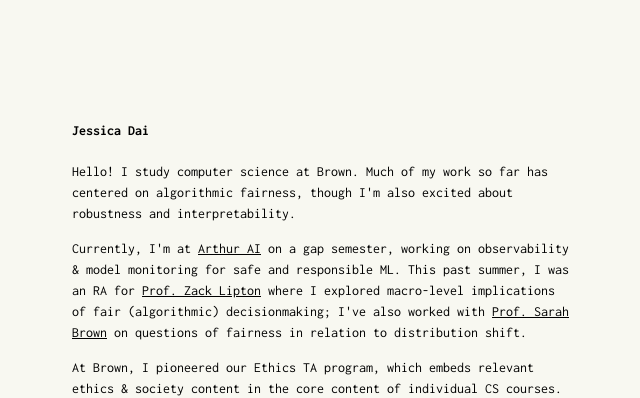
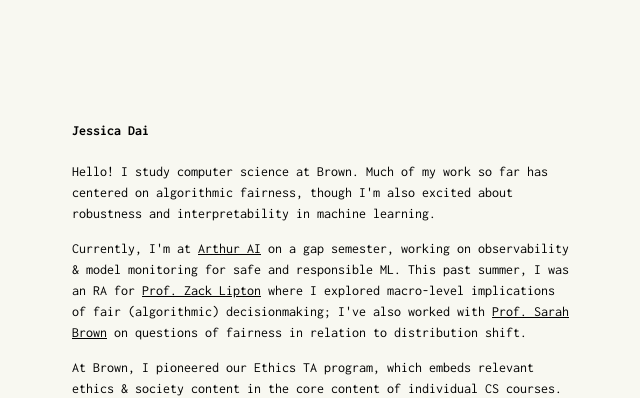
Before and after one commit to jessica-dai/jessica-dai.github.io, a Jekyll site: the page built from index.md, in a window 1280 px wide. Shown: the top 398 px of the page, without its empty margins (48-688 px from the left). Built offline with Jekyll 4.4.1, drawn with Linux system fonts in a browser that asks for light colours.

Commit message:
Update _config.yml

```diff
--- a/_config.yml
+++ b/_config.yml
@@ -7,7 +7,7 @@ favicon: "/assets/sample/ico.png"
 # bio
 header: Jessica Dai
 desc: >
-  <p>Hello! I study computer science at Brown. Much of my work so far has centered on algorithmic fairness, though I&#39;m also excited about robustness and interpretability.</p>
+  <p>Hello! I study computer science at Brown. Much of my work so far has centered on algorithmic fairness, though I&#39;m also excited about robustness and interpretability in machine learning.</p>
   <p>Currently, I&#39;m at <a href="arthur.ai" target="_blank">Arthur AI</a> on a gap semester, working on observability &amp; model monitoring for safe and responsible ML. This past summer, I was an RA for <a href="http://zacklipton.com/" target="_blank">Prof. Zack Lipton</a> where I explored macro-level implications of fair (algorithmic) decisionmaking; I&#39;ve also worked with <a href="http://sarahmbrown.org/" target="_blank">Prof. Sarah Brown</a> on questions of fairness in relation to distribution shift.</p>
   <p>At Brown, I pioneered our Ethics TA program, which embeds relevant ethics &amp; society content in the core content of individual CS courses. I was one of two Head ETAs when the program began summer 2019 with five classes participating in the program for fall 2019; the program doubled in spring 2020 with 20+ ETA hires in ten participating courses.</p>
   <p>I was a Head TA for Machine Learning (cs1420 s&#39;20). I have also TAed for Deep Learning (cs1470 f&#39;19) and Data Structures &amp; Algorithms (cs0160 s&#39;19).</p>
```
